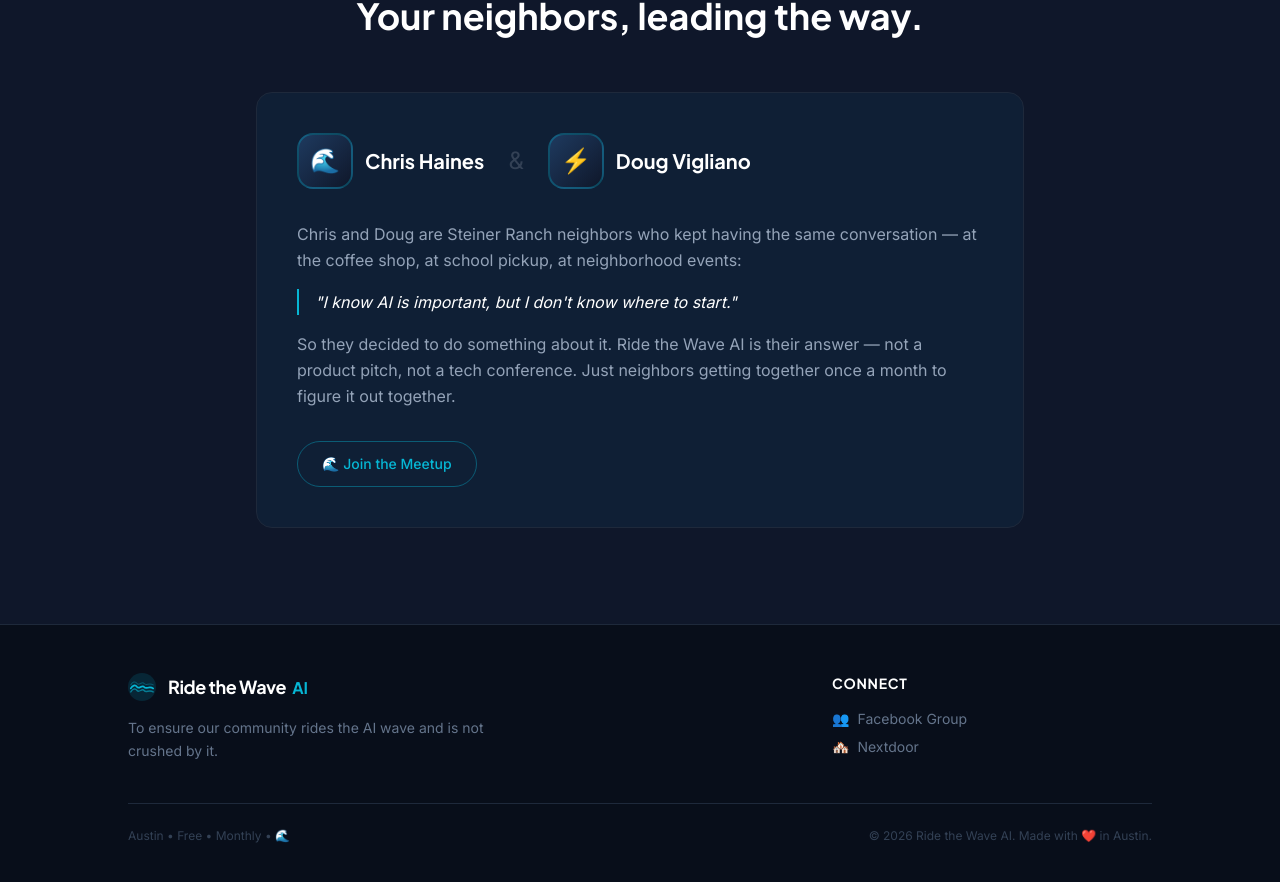
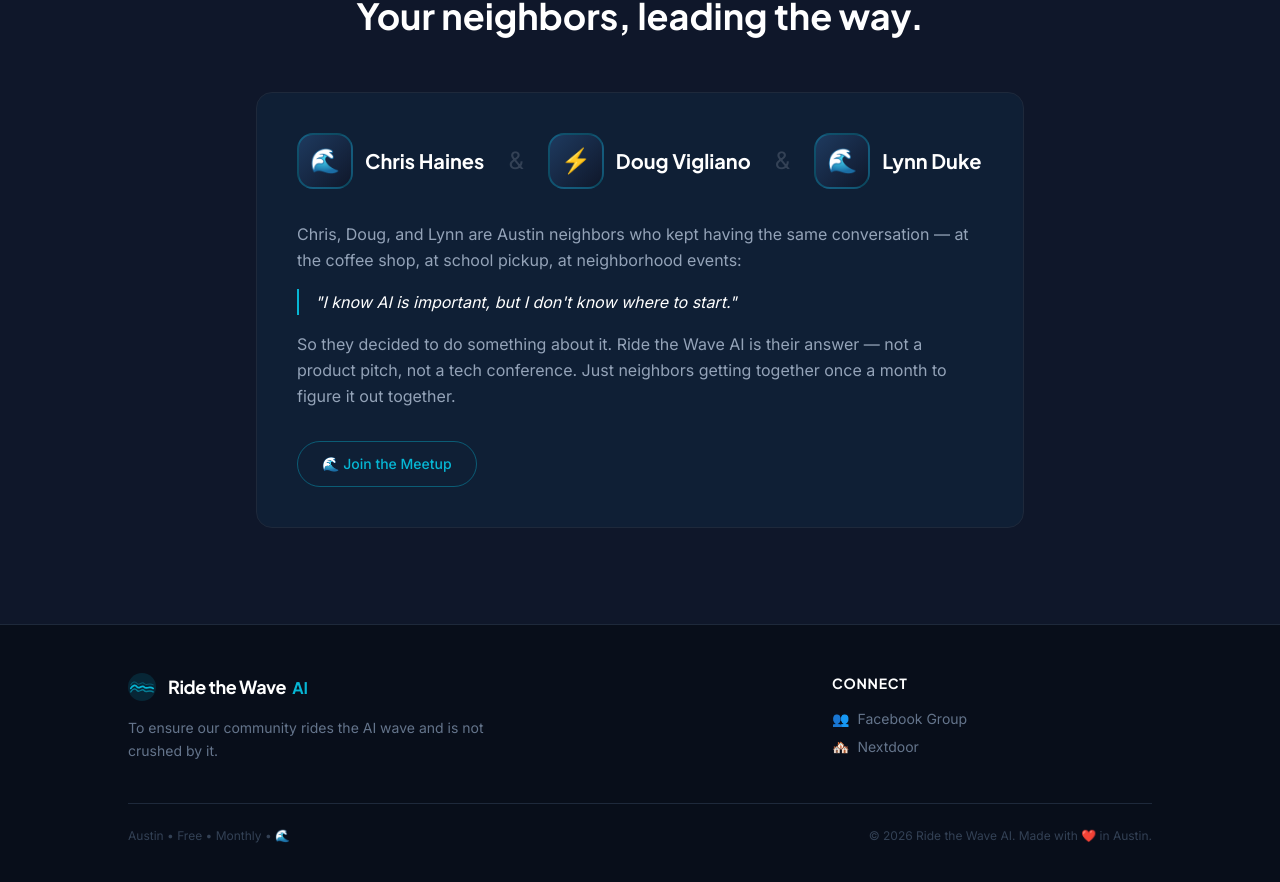
Before and after one commit to crhaines56-stack/ride-the-wave, a Next.js app: page / in a window 1280 px wide. Shown: the part 5170-6052 px from the top of the page. Built offline with nearby package versions, Linux system fonts and the light colour scheme.

Commit message:
Add Lynn Duke as co-founder

```diff
--- a/components/FounderSection.tsx
+++ b/components/FounderSection.tsx
@@ -56,12 +56,25 @@ export default function FounderSection() {
                 </div>
                 <span className="text-xl font-bold text-white" style={{ fontFamily: 'Plus Jakarta Sans, sans-serif' }}>Doug Vigliano</span>
               </div>
+              <div className="text-[#334155] text-2xl font-light">&</div>
+              <div className="flex items-center gap-3">
+                <div
+                  className="w-14 h-14 rounded-2xl flex items-center justify-center text-2xl flex-shrink-0"
+                  style={{
+                    background: 'linear-gradient(135deg, #1E3A5F 0%, #0F172A 100%)',
+                    border: '2px solid rgba(6,182,212,0.3)',
+                  }}
+                >
+                  🌊
+                </div>
+                <span className="text-xl font-bold text-white" style={{ fontFamily: 'Plus Jakarta Sans, sans-serif' }}>Lynn Duke</span>
+              </div>
             </div>
 
             {/* Shared story */}
             <div className="space-y-4 text-[#94A3B8] leading-relaxed">
               <p>
-                Chris and Doug are Steiner Ranch neighbors who kept having the same conversation — at the coffee shop, at school pickup, at neighborhood events:
+                Chris, Doug, and Lynn are Austin neighbors who kept having the same conversation — at the coffee shop, at school pickup, at neighborhood events:
               </p>
               <blockquote className="border-l-2 border-[#06B6D4] pl-4 text-white italic">
                 "I know AI is important, but I don't know where to start."
```
